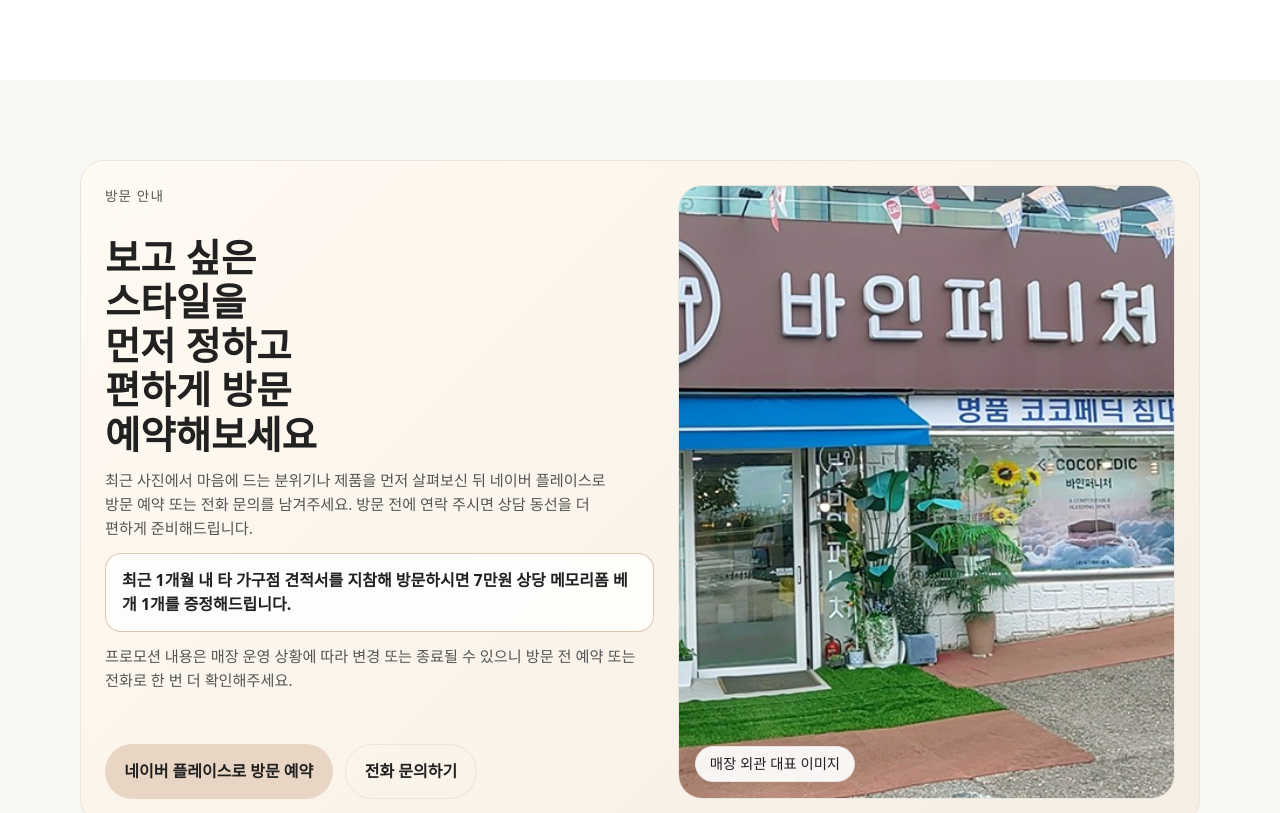
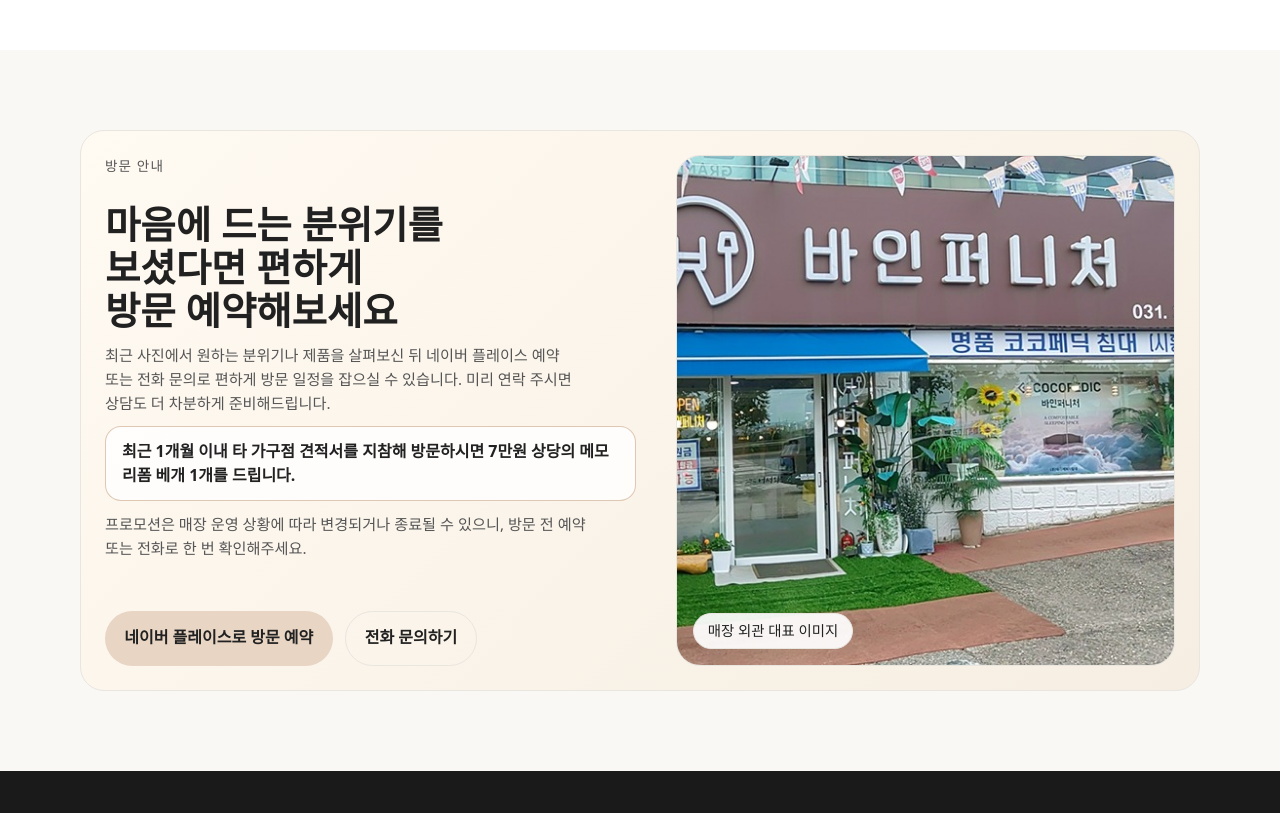
Before and after one commit to vinefurniture/vinefurniture-site, an Astro site: page / in a window 1280 px wide. Shown: the part 2581-3394 px from the top of the page. Built offline with nearby package versions, Linux system fonts and the light colour scheme; Astro itself is replaced by a stand-in of ours.

Commit message:
style: polish promo copy and spacing

```diff
--- a/src/data/site-content.json
+++ b/src/data/site-content.json
@@ -66,7 +66,7 @@
         "body": "원하는 스타일과 공간에 맞춰 편하게 상담해드립니다."
       }
     ],
-    "galleryTitle": "최근 사진으로 매장 분위기를 먼저 확인해보세요",
+    "galleryTitle": "최근 사진으로 매장 분위기를 살펴보세요",
     "galleryNote": "홈에서 인스타그램 최근 피드를 바로 확인하고, 더 자세한 업데이트는 인스타그램에서 그대로 이어 보실 수 있게 정리했습니다.",
     "recentFeedEyebrow": "Recent Updates",
     "recentFeedTitle": "최근 분위기는 홈에서 바로 확인해보세요",
@@ -76,10 +76,10 @@
     "promo": {
       "enabled": true,
       "eyebrow": "방문 안내",
-      "title": "보고 싶은 스타일을 먼저 정하고 편하게 방문 예약해보세요",
-      "body": "최근 사진에서 마음에 드는 분위기나 제품을 먼저 살펴보신 뒤 네이버 플레이스로 방문 예약 또는 전화 문의를 남겨주세요. 방문 전에 연락 주시면 상담 동선을 더 편하게 준비해드립니다.",
-      "benefit": "최근 1개월 내 타 가구점 견적서를 지참해 방문하시면 7만원 상당 메모리폼 베개 1개를 증정해드립니다.",
-      "disclaimer": "프로모션 내용은 매장 운영 상황에 따라 변경 또는 종료될 수 있으니 방문 전 예약 또는 전화로 한 번 더 확인해주세요."
+      "title": "마음에 드는 분위기를 보셨다면 편하게 방문 예약해보세요",
+      "body": "최근 사진에서 원하는 분위기나 제품을 살펴보신 뒤 네이버 플레이스 예약 또는 전화 문의로 편하게 방문 일정을 잡으실 수 있습니다. 미리 연락 주시면 상담도 더 차분하게 준비해드립니다.",
+      "benefit": "최근 1개월 이내 타 가구점 견적서를 지참해 방문하시면 7만원 상당의 메모리폼 베개 1개를 드립니다.",
+      "disclaimer": "프로모션은 매장 운영 상황에 따라 변경되거나 종료될 수 있으니, 방문 전 예약 또는 전화로 한 번 확인해주세요."
     },
     "visitTitle": "매장에서 직접 확인해보세요",
     "visitBody": "가구는 직접 보고 비교할수록 더 만족스럽습니다. 바인퍼니처 매장에서 편하게 둘러보시고 상담받아보세요.",
--- a/src/styles/global.scss
+++ b/src/styles/global.scss
@@ -307,18 +307,25 @@
   display: flex;
   align-items: center;
   justify-content: space-between;
-  gap: 0.75rem 1.25rem;
+  gap: 0.75rem 1rem;
 }
 
 .recent-feed-intro {
   display: grid;
-  gap: 0.35rem;
-  max-width: 58rem;
+  gap: 0.25rem;
+  max-width: 62rem;
 }
 
 .recent-feed-intro h2,
 .recent-feed-intro p {
   margin: 0;
+}
+
+.recent-feed-intro h2 {
+  max-width: 15ch;
+  text-wrap: balance;
+  word-break: keep-all;
+  line-height: 1.14;
 }
 
 .recent-feed-actions {
@@ -375,7 +382,7 @@
 .visit-highlight-panel {
   display: grid;
   grid-template-columns: minmax(0, 1.05fr) minmax(0, 0.95fr);
-  gap: 1.5rem;
+  gap: 1.25rem;
   align-items: center;
   border: 1px solid var(--color-border);
   border-radius: 1.5rem;
@@ -385,7 +392,7 @@
 
 .visit-highlight-copy {
   display: grid;
-  gap: 0.75rem;
+  gap: 0.65rem;
 }
 
 .visit-highlight-copy h2,
@@ -394,14 +401,14 @@
 }
 
 .visit-highlight-copy h2 {
-  max-width: 13ch;
+  max-width: 16ch;
   text-wrap: balance;
   word-break: keep-all;
-  line-height: 1.15;
+  line-height: 1.12;
 }
 
 .visit-highlight-note {
-  max-width: 58ch;
+  max-width: 54ch;
   word-break: keep-all;
 }
 
@@ -595,17 +602,17 @@
 
 .home-promo-benefit {
   margin: 0;
-  padding: 0.9rem 1rem;
+  padding: 0.85rem 1rem;
   border-radius: 1rem;
   background: rgba(255, 255, 255, 0.78);
   border: 1px solid rgba(220, 194, 171, 0.9);
   font-weight: 700;
-  line-height: 1.5;
-  max-width: 62ch;
+  line-height: 1.45;
+  max-width: 58ch;
 }
 
 .home-promo-disclaimer {
-  max-width: 62ch;
+  max-width: 56ch;
 }
 
 .home-promo-actions {
```
